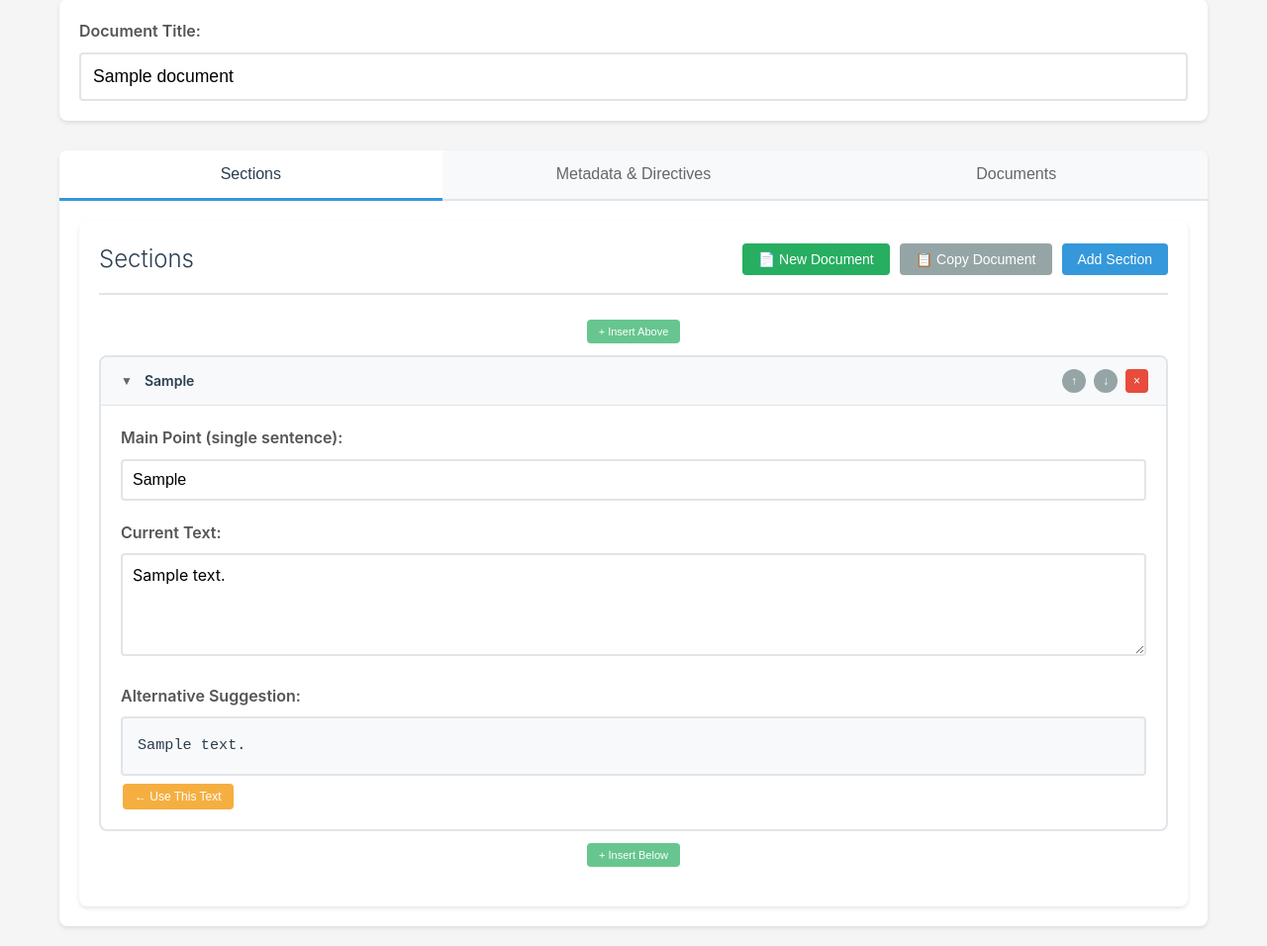
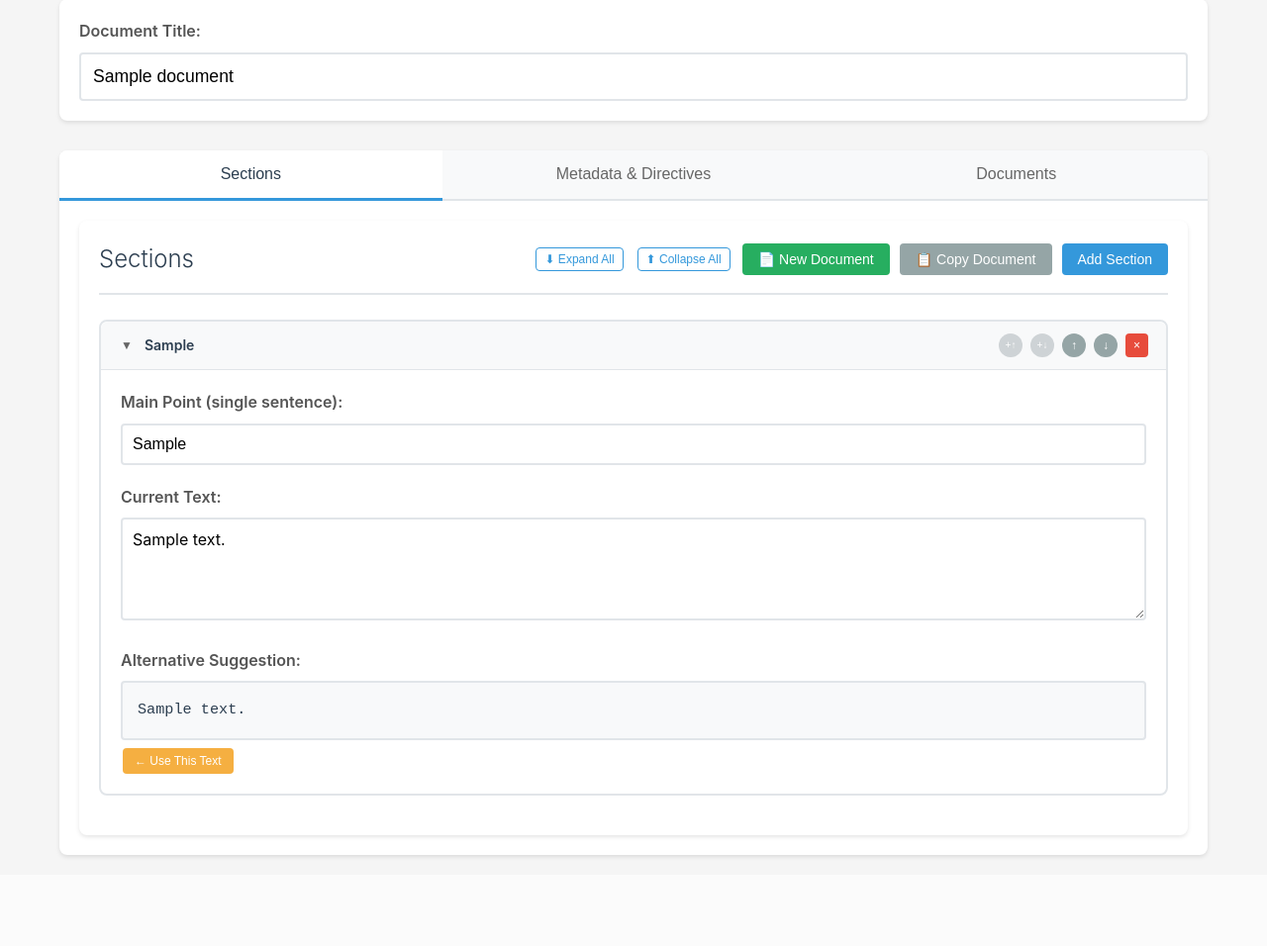
Before and after one commit to sandialabs/talkpipe-writing-assistant, a FastAPI app: template templates/index.html in a window 1280 px wide. Shown: the part 115-1071 px from the top of the page at 99% size. After the commit the page ends 982 px from the top, so only its background shows below. Run offline with FastAPI, Linux system fonts and the light colour scheme; the template is opened without the code that fills it: most values are stand-ins (such as "Sample title", 1, 10 or a date in 2020).

Commit message:
Updated prompt.  Cleaner interface components for dealing with sections

```diff
--- a/callbacks.py
+++ b/callbacks.py
@@ -32,9 +32,9 @@ PROMPT_TEMPLATE = """
 
     Approximate Word Limit: {metadata.word_limit}
 
-    Previous Paragraph: {prev_paragraph}
+    Paragraph before the current paragraph: {prev_paragraph}
 
-    Next Paragraph: {next_paragraph}
+    Paragraph after the current paragraph: {next_paragraph}
 
     Main Point for current paragraph: {main_point}
 
--- a/static/script.js
+++ b/static/script.js
@@ -28,11 +28,15 @@ class WritingAssistant {
         const loadFileInput = document.getElementById('load-file');
         const copyDocumentBtn = document.getElementById('copy-document-btn');
         const newDocumentBtn = document.getElementById('new-document-btn');
+        const expandAllBtn = document.getElementById('expand-all-btn');
+        const collapseAllBtn = document.getElementById('collapse-all-btn');
 
         titleInput.addEventListener('blur', () => this.updateTitle(titleInput.value));
         addSectionBtn.addEventListener('click', () => this.addSection());
         copyDocumentBtn.addEventListener('click', () => this.copyDocumentToClipboard());
         newDocumentBtn.addEventListener('click', () => this.showNewDocumentModal());
+        expandAllBtn.addEventListener('click', () => this.expandAllSections());
+        collapseAllBtn.addEventListener('click', () => this.collapseAllSections());
 
         saveMetadataBtn.addEventListener('click', () => this.saveMetadata());
         resetMetadataBtn.addEventListener('click', () => this.resetMetadata());
@@ -58,13 +62,11 @@ class WritingAssistant {
                 this.moveSection(section, 'up');
             } else if (e.target.classList.contains('move-down') && section) {
                 this.moveSection(section, 'down');
-            } else if (e.target.classList.contains('insert-above-btn') && sectionWrapper) {
-                const currentSection = sectionWrapper.querySelector('.section');
-                const position = parseInt(currentSection.dataset.order);
+            } else if (e.target.classList.contains('insert-above-btn') && section) {
+                const position = parseInt(section.dataset.order);
                 this.insertSection(position);
-            } else if (e.target.classList.contains('insert-below-btn') && sectionWrapper) {
-                const currentSection = sectionWrapper.querySelector('.section');
-                const position = parseInt(currentSection.dataset.order) + 1;
+            } else if (e.target.classList.contains('insert-below-btn') && section) {
+                const position = parseInt(section.dataset.order) + 1;
                 this.insertSection(position);
             } else if (e.target.classList.contains('btn-replace-text') && section) {
                 this.replaceUserText(section);
@@ -176,10 +178,6 @@ class WritingAssistant {
         sectionWrapper.className = 'section-wrapper';
 
         sectionWrapper.innerHTML = `
-            <div class="insert-controls insert-above">
-                <button class="btn btn-small btn-insert insert-above-btn" title="Insert Section Above">+ Insert Above</button>
-            </div>
-
             <div class="section" data-section-id="${section.id}" data-order="${section.order}">
                 <div class="section-header" data-collapse-target="${section.id}">
                     <div class="section-title-container">
@@ -189,6 +187,8 @@ class WritingAssistant {
                         <span class="section-title">${section.main_point || 'New Section'}</span>
                     </div>
                     <div class="section-controls">
+                        <button class="btn btn-small btn-muted insert-above-btn" title="Insert Section Above">+↑</button>
+                        <button class="btn btn-small btn-muted insert-below-btn" title="Insert Section Below">+↓</button>
                         <button class="btn btn-small move-up" title="Move Up">↑</button>
                         <button class="btn btn-small move-down" title="Move Down">↓</button>
                         <button class="btn btn-small btn-danger delete-section" title="Delete Section">×</button>
@@ -218,10 +218,6 @@ class WritingAssistant {
                         </div>
                     </div>
                 </div>
-            </div>
-
-            <div class="insert-controls insert-below">
-                <button class="btn btn-small btn-insert insert-below-btn" title="Insert Section Below">+ Insert Below</button>
             </div>
         `;
 
@@ -1067,6 +1063,26 @@ class WritingAssistant {
             }
         });
     }
+
+    expandAllSections() {
+        const sections = document.querySelectorAll('.section');
+        sections.forEach(section => {
+            const content = section.querySelector('.section-content');
+            if (content && content.classList.contains('collapsed')) {
+                this.toggleSectionCollapse(section);
+            }
+        });
+    }
+
+    collapseAllSections() {
+        const sections = document.querySelectorAll('.section');
+        sections.forEach(section => {
+            const content = section.querySelector('.section-content');
+            if (content && !content.classList.contains('collapsed')) {
+                this.toggleSectionCollapse(section);
+            }
+        });
+    }
 }
 
 // Global reference for onclick handlers
--- a/static/style.css
+++ b/static/style.css
@@ -268,6 +268,56 @@ header h1 {
     background-color: #c0392b;
 }
 
+.btn-outline {
+    background-color: transparent;
+    color: #3498db;
+    border: 1px solid #3498db;
+}
+
+.btn-outline:hover {
+    background-color: #3498db;
+    color: white;
+    transform: translateY(-1px);
+}
+
+.btn-secondary {
+    background-color: #95a5a6;
+    color: white;
+}
+
+.btn-secondary:hover {
+    background-color: #7f8c8d;
+}
+
+.btn-success {
+    background-color: #27ae60;
+    color: white;
+}
+
+.btn-success:hover {
+    background-color: #229954;
+}
+
+.btn-muted {
+    background-color: #bdc3c7;
+    color: white;
+    border: 1px solid transparent;
+    opacity: 0.7;
+    width: 24px;
+    height: 24px;
+    display: flex;
+    align-items: center;
+    justify-content: center;
+    border-radius: 50%;
+    font-size: 10px;
+}
+
+.btn-muted:hover {
+    background-color: #95a5a6;
+    opacity: 1;
+    transform: translateY(-1px);
+}
+
 .section-wrapper {
     margin-bottom: 20px;
     position: relative;
@@ -458,37 +508,6 @@ header h1 {
     background-color: #7f8c8d;
 }
 
-.insert-controls {
-    display: flex;
-    justify-content: center;
-    margin: 8px 0;
-}
-
-.insert-above {
-    margin-bottom: 12px;
-}
-
-.insert-below {
-    margin-top: 12px;
-}
-
-.btn-insert {
-    background-color: #27ae60;
-    color: white;
-    font-size: 11px;
-    padding: 6px 12px;
-    opacity: 0.7;
-    transition: opacity 0.3s, background-color 0.3s;
-}
-
-.btn-insert:hover {
-    opacity: 1;
-    background-color: #229954;
-}
-
-.section-wrapper:hover .btn-insert {
-    opacity: 0.9;
-}
 
 .no-sections-message {
     text-align: center;
--- a/templates/index.html
+++ b/templates/index.html
@@ -59,6 +59,8 @@
                         <div class="sections-header">
                             <h2>Sections</h2>
                             <div class="sections-controls">
+                                <button id="expand-all-btn" class="btn btn-outline btn-small">⬇ Expand All</button>
+                                <button id="collapse-all-btn" class="btn btn-outline btn-small">⬆ Collapse All</button>
                                 <button id="new-document-btn" class="btn btn-success">📄 New Document</button>
                                 <button id="copy-document-btn" class="btn btn-secondary">📋 Copy Document</button>
                                 <button id="add-section-btn" class="btn btn-primary">Add Section</button>
@@ -68,10 +70,6 @@
                         <div id="sections-list">
                             {% for section in document.sections %}
                             <div class="section-wrapper">
-                                <div class="insert-controls insert-above">
-                                    <button class="btn btn-small btn-insert insert-above-btn" title="Insert Section Above">+ Insert Above</button>
-                                </div>
-
                                 <div class="section" data-section-id="{{ section.id }}" data-order="{{ section.order }}">
                                     <div class="section-header" data-collapse-target="{{ section.id }}">
                                         <div class="section-title-container">
@@ -81,6 +79,8 @@
                                             <span class="section-title">{{ section.main_point or 'New Section' }}</span>
                                         </div>
                                         <div class="section-controls">
+                                            <button class="btn btn-small btn-muted insert-above-btn" title="Insert Section Above">+↑</button>
+                                            <button class="btn btn-small btn-muted insert-below-btn" title="Insert Section Below">+↓</button>
                                             <button class="btn btn-small move-up" title="Move Up">↑</button>
                                             <button class="btn btn-small move-down" title="Move Down">↓</button>
                                             <button class="btn btn-small btn-danger delete-section" title="Delete Section">×</button>
@@ -106,10 +106,6 @@
                                         </div>
                                     </div>
                                 </div>
-                                </div>
-
-                                <div class="insert-controls insert-below">
-                                    <button class="btn btn-small btn-insert insert-below-btn" title="Insert Section Below">+ Insert Below</button>
                                 </div>
                             </div>
                             {% endfor %}
```
